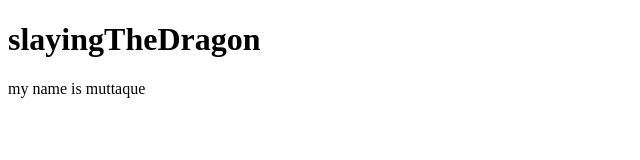
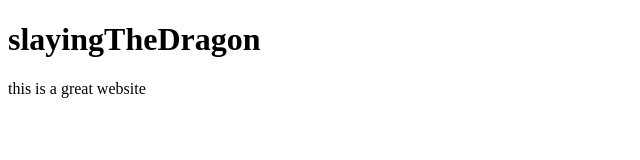
Before and after one commit to ahnafmuttaque/slayingTheDragon, a plain HTML site: page index.html in a window 1280 px wide. Shown: the full height of the page, 0-640 px from the left. Drawn offline with Linux system fonts and the light colour scheme.

Commit message:
added p tag

```diff
--- a/index.html
+++ b/index.html
@@ -9,7 +9,7 @@
 
 <body>
   <h1>slayingTheDragon</h1>
-  my name is muttaque
+  <p>this is a great website</p>
 </body>
 
 </html>
```
